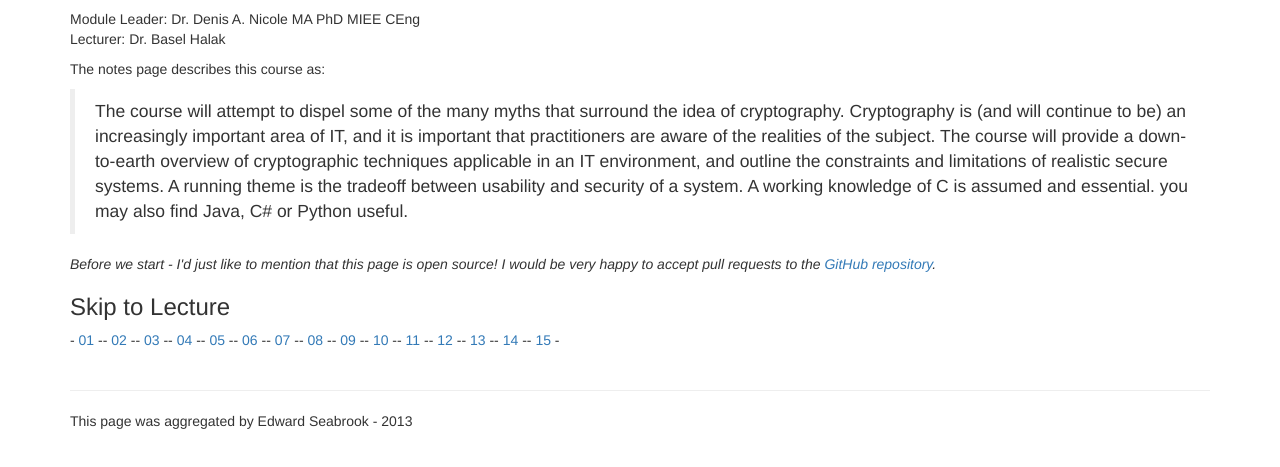
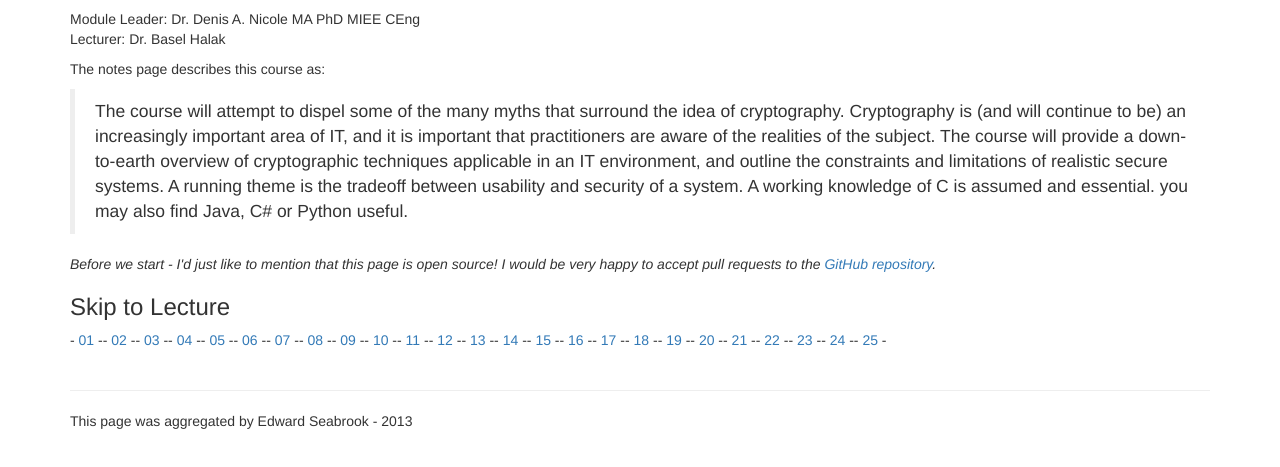
Before and after one commit to edderick/crypto_notes, a plain HTML site: page index.html in a window 1280 px wide. Shown: the part 91-558 px from the top of the page. Drawn offline with nearby package versions, Linux system fonts and the light colour scheme; no server answers.

Commit message:
Added files for lectures up to 25

```diff
--- a/index.html
+++ b/index.html
@@ -67,7 +67,7 @@
             }
         }
         $( document ).ready(function() {
-            import_lectures(15);
+            import_lectures(25);
         });
     </script>
   </body>
```
Also changed, not shown: 11 other files.
